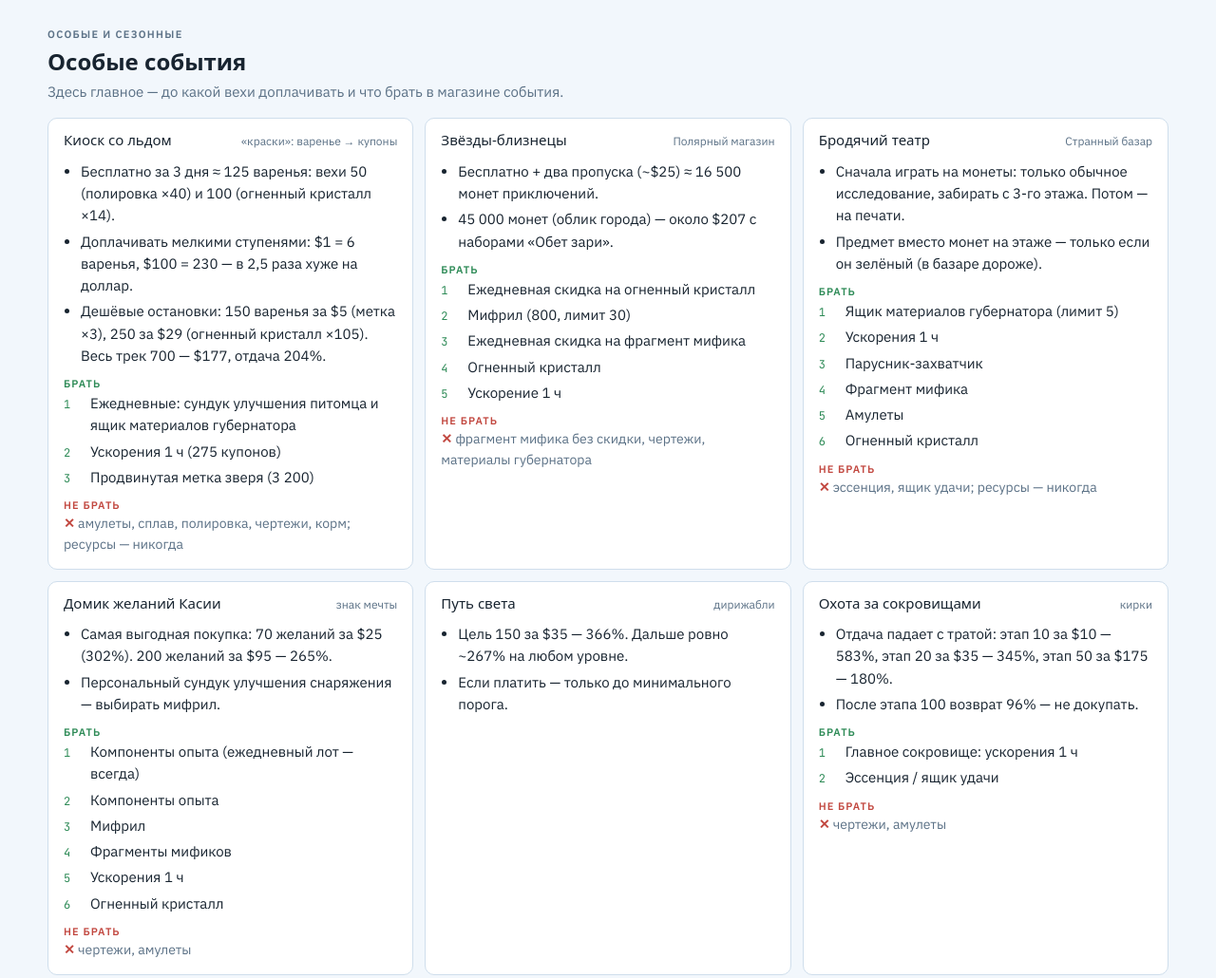
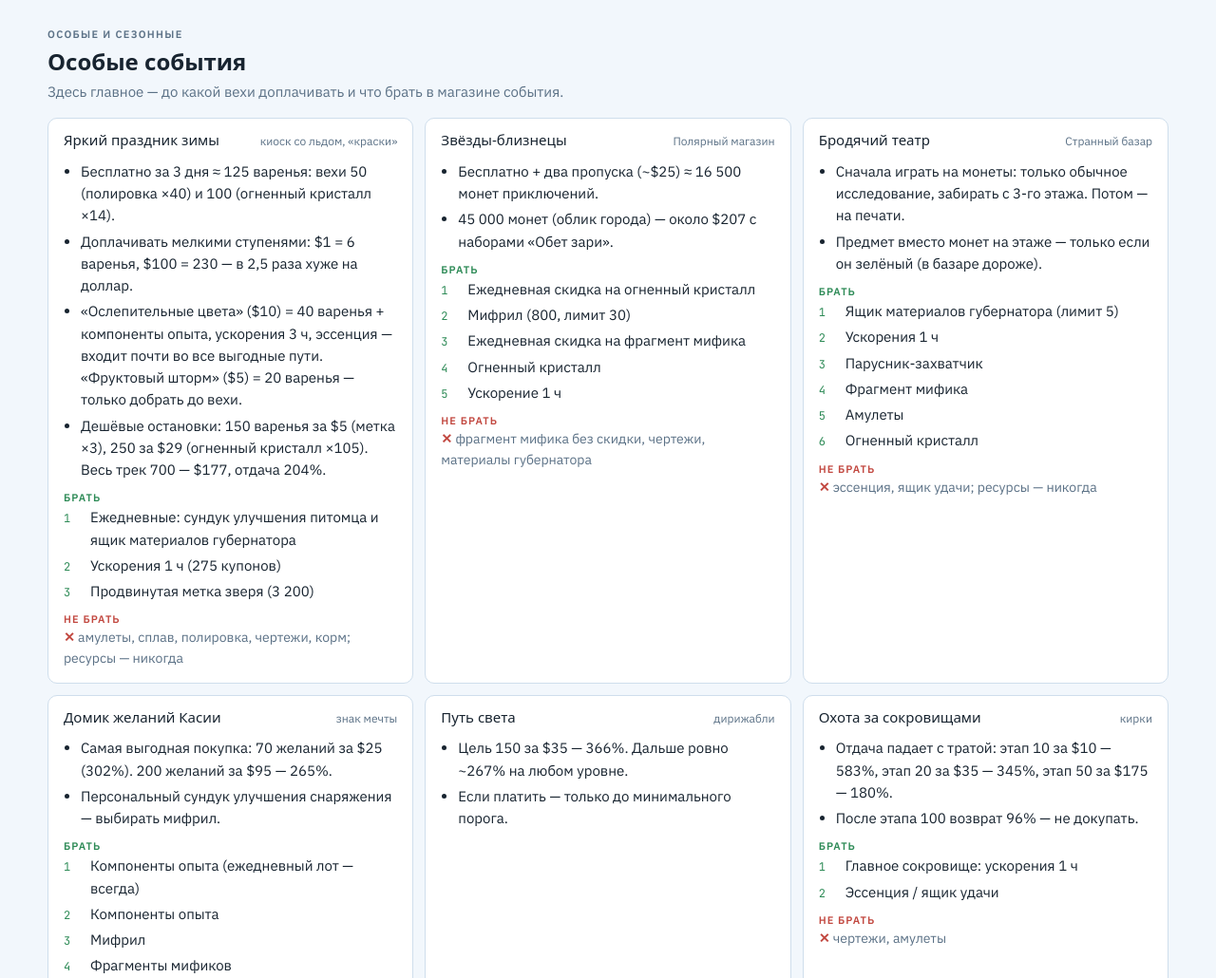
Before and after one commit to ilyaMo/wos-guides, a plain HTML site: page shops.html in a window 1280 px wide. Shown: the part 2240-3270 px from the top of the page at 95% size. Drawn offline with Linux system fonts and the light colour scheme; a web font is replaced by a local one.

Commit message:
Яркий праздник зимы: паки «Фруктовый шторм» и «Ослепительные цвета»
Co-Authored-By: Claude Opus 5.5 <noreply@anthropic.com>

```diff
--- a/shops.html
+++ b/shops.html
@@ -171,7 +171,7 @@ footer{color:var(--muted);font-size:13px;display:grid;gap:4px;max-width:85ch}
 
 <footer>
   <p>Источник: torxim.com (фанатский справочник, не связан с разработчиком). Названия событий и предметов — по RU-клиенту, где совпадают; часть переводов на сайте машинная.</p>
-  <p>Киоск со льдом на сайте помечен как бета — цифры ориентировочные.</p>
+  <p>Яркий праздник зимы (киоск со льдом) на сайте помечен как бета — цифры ориентировочные.</p>
 </footer>
 </div>
 
@@ -205,9 +205,10 @@ const SHOPS=[
  {n:"Магазин желаний",c:"печати желаний",t:["Огненный кристалл","Компоненты опыта"],s:"чертежи, полировка — в 3 раза хуже"},
 ];
 const EVENTS=[
- {n:"Киоск со льдом",k:"«краски»: варенье → купоны",b:[
+ {n:"Яркий праздник зимы",k:"киоск со льдом, «краски»",b:[
   "Бесплатно за 3 дня ≈ 125 варенья: вехи 50 (полировка ×40) и 100 (огненный кристалл ×14).",
   "Доплачивать мелкими ступенями: $1 = 6 варенья, $100 = 230 — в 2,5 раза хуже на доллар.",
+  "«Ослепительные цвета» ($10) = 40 варенья + компоненты опыта, ускорения 3 ч, эссенция — входит почти во все выгодные пути. «Фруктовый шторм» ($5) = 20 варенья — только добрать до вехи.",
   "Дешёвые остановки: 150 варенья за $5 (метка ×3), 250 за $29 (огненный кристалл ×105). Весь трек 700 — $177, отдача 204%."],
   t:["Ежедневные: сундук улучшения питомца и ящик материалов губернатора","Ускорения 1 ч (275 купонов)","Продвинутая метка зверя (3 200)"],s:"амулеты, сплав, полировка, чертежи, корм; ресурсы — никогда"},
  {n:"Звёзды-близнецы",k:"Полярный магазин",b:[
@@ -247,7 +248,7 @@ const PACKS=[
  ["Снежный охотник","Набор снежного воителя","$5",191],
  ["Слияние","Fields of Gold","$10",274,"состав для FC3 не подтверждён"],
  ["Герои Тундры","Набор с фрагментами","$5",145],
- ["Киоск со льдом","Весь трек 700 варенья","$177",204,"мелкие ступени выгоднее"],
+ ["Яркий праздник зимы","Весь трек 700 варенья","$177",204,"мелкие ступени выгоднее"],
  ["Драконий тиран","Ускорение рейда на поле битвы","$5",330,"только если идёшь в рейды"],
  ["Драконий тиран","Лечебный пакет","$5",95,"не брать"],
 ];
```
Also changed, not shown: 1 other file.
